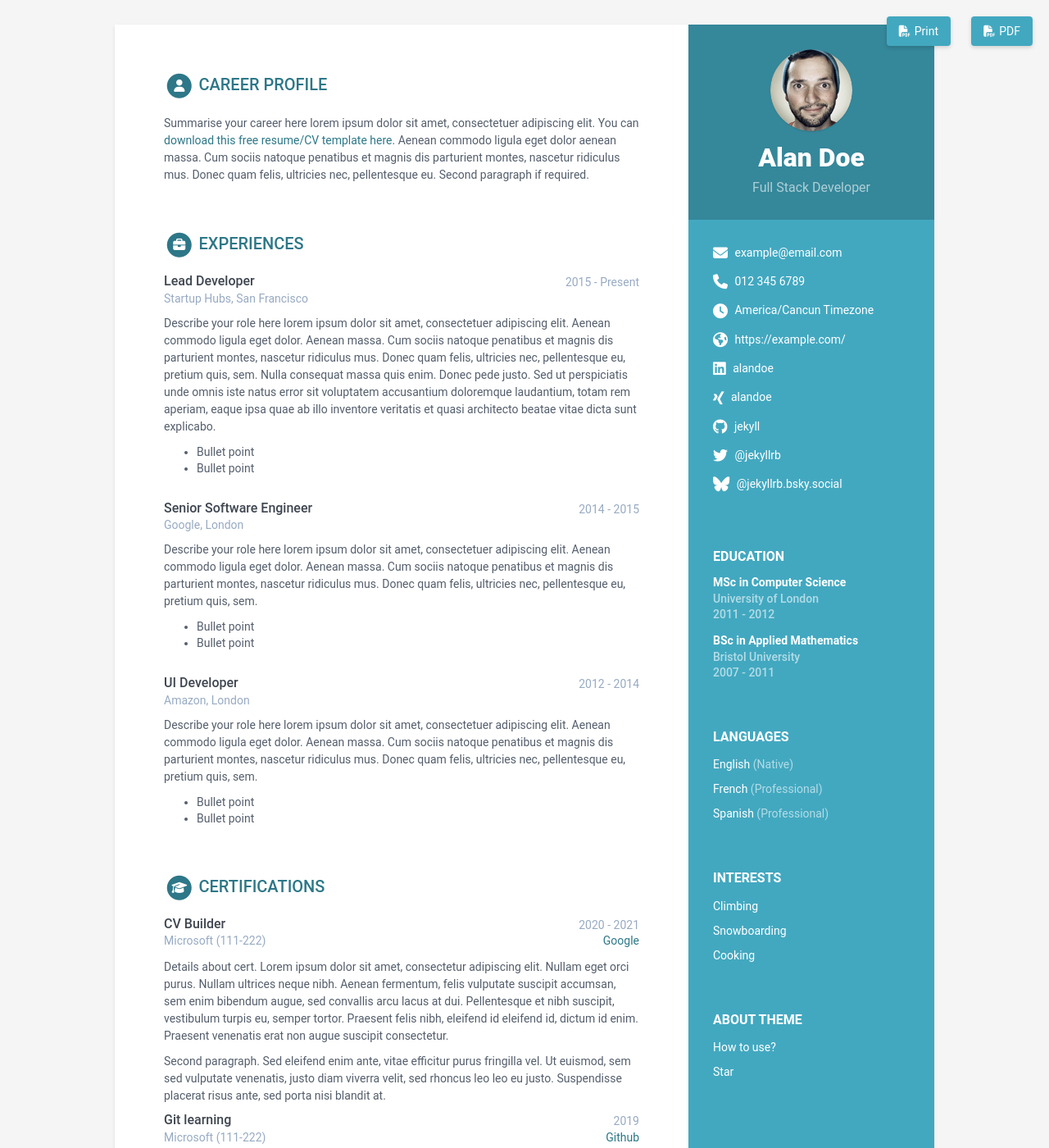
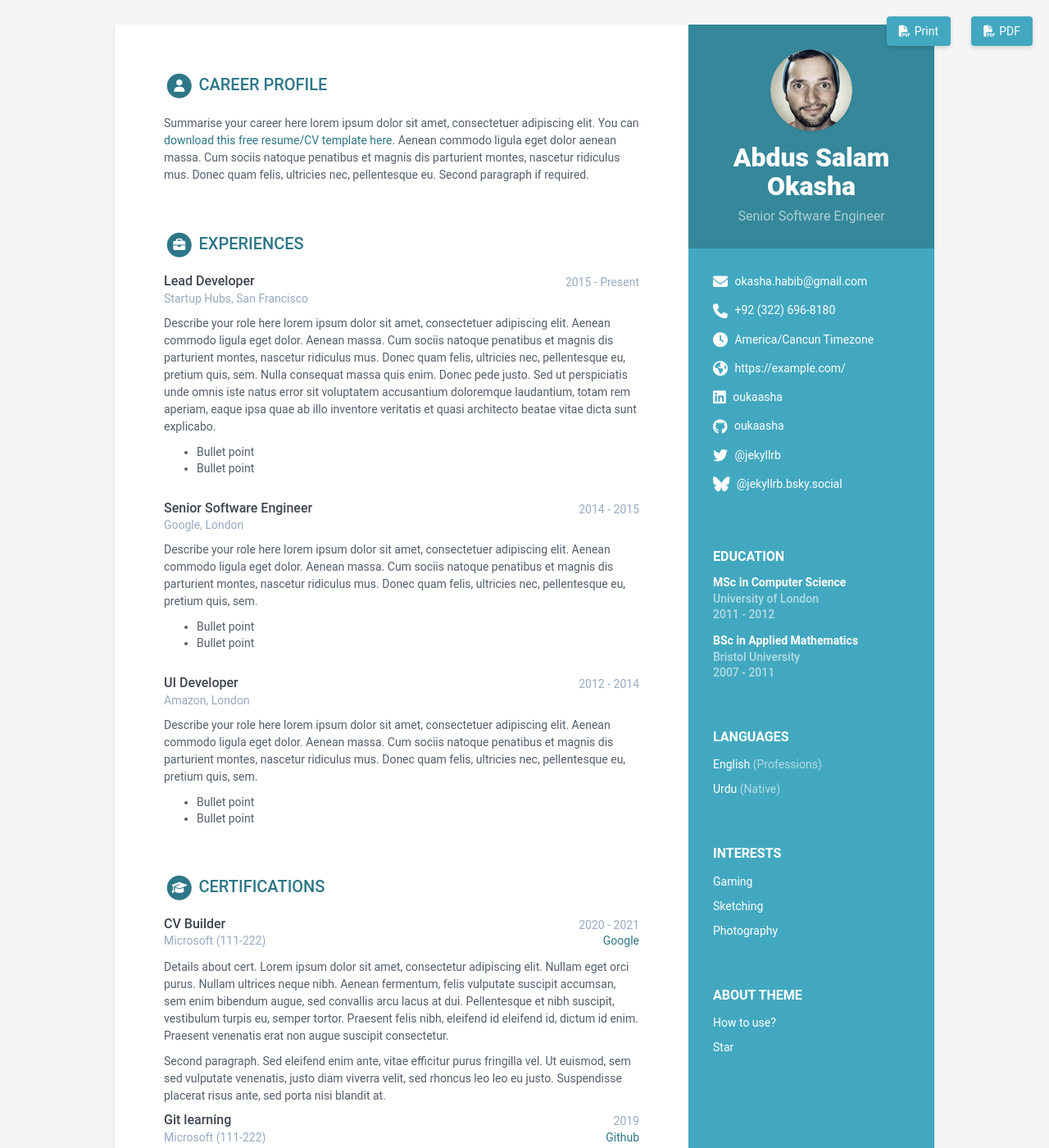
Before and after one commit to oukaasha/okasha-dev, a Jekyll site: the page built from index.html, in a window 1280 px wide and 1400 px high. Shown: the whole window at 82% size. Built offline with Jekyll 4.4.1, drawn with Linux system fonts in a browser that asks for light colours.

Commit message:
Update data.yml

```diff
--- a/_data/data.yml
+++ b/_data/data.yml
@@ -8,19 +8,19 @@ sidebar:
   education: True # set to False if you want education in main section instead of in sidebar
 
   # Profile information
-  name: Alan Doe
-  tagline: Full Stack Developer
+  name: Abdus Salam Okasha
+  tagline: Senior Software Engineer
   avatar: profile.png #place a 100x100 picture inside /assets/images/ folder and provide the name of the file below
 
   # Sidebar links
-  email: example@email.com
-  phone: 012 345 6789
+  email: okasha.habib@gmail.com
+  phone: +92 (322) 696-8180
   timezone: America/Cancun # Enter your timezone, e.g., America/Havana, Africa/Casablanca, America/North_Dakota/Center
   citizenship:
   website: https://example.com/ # Include the full website URL, including "http://" or "https://".
-  linkedin: alandoe
-  xing: alandoe
-  github: jekyll
+  linkedin: oukaasha
+  xing:
+  github: oukaasha
   telegram: # add your nickname without '@' sign
   gitlab:
   bitbucket:
@@ -38,26 +38,23 @@ sidebar:
     title: Languages
     info:
     - idiom: English
+      level: Professions
+
+    - idiom: Urdu
       level: Native
-
-    - idiom: French
-      level: Professional
-
-    - idiom: Spanish
-      level: Professional
 
   interests:
     title: Interests
     info:
-    - item: Climbing
+    - item: Gaming
       link:
 
 
-    - item: Snowboarding
+    - item: Sketching
       link:
 
 
-    - item: Cooking
+    - item: Photography
       link:
 
 
```
